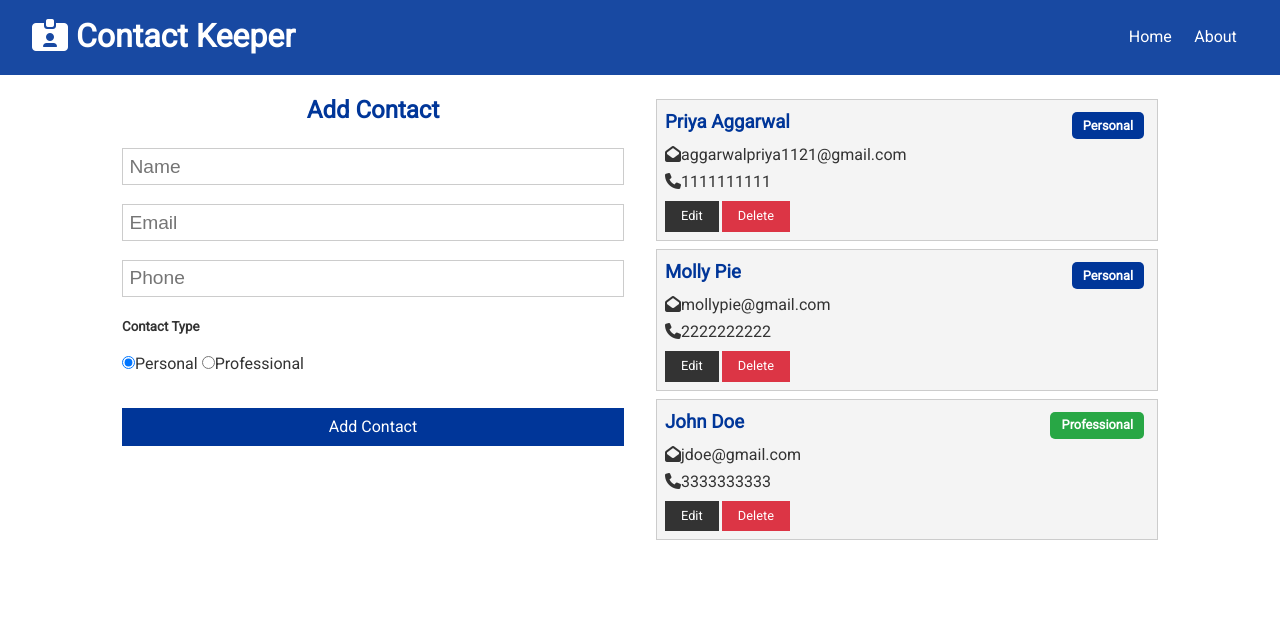
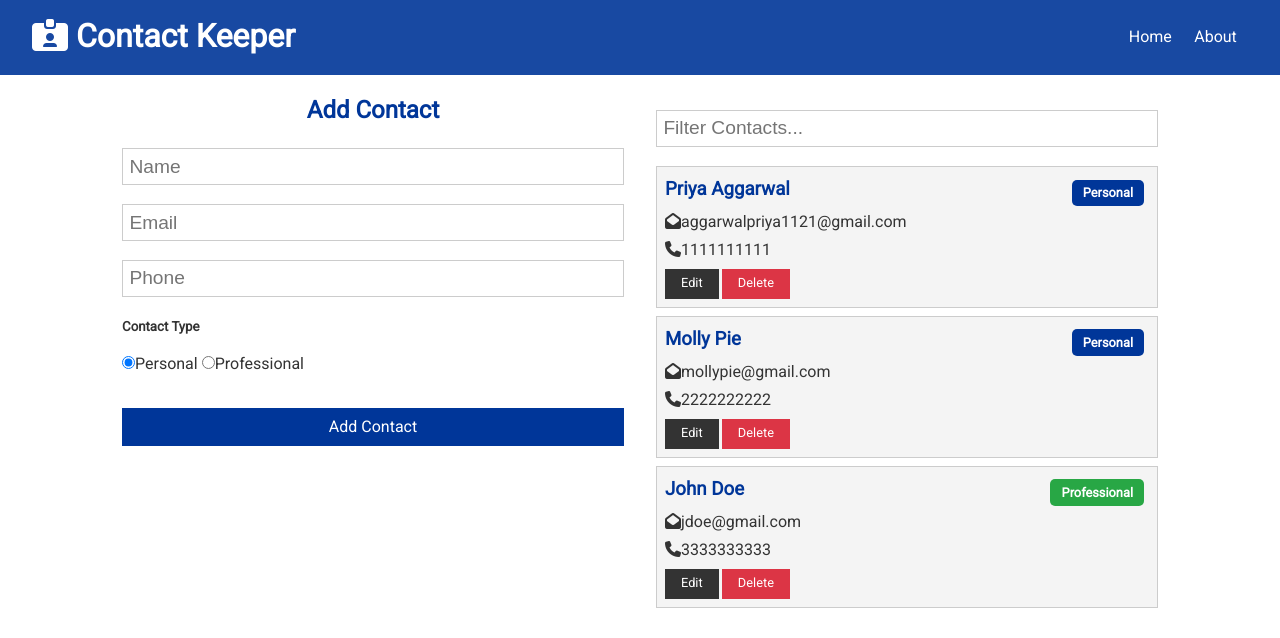
Before and after one commit to Priya2123/Contact-Keeper, a React (Create React App) app in the folder client/: page / in a window 1280 px wide. Shown: the top 638 px of the page. Built offline with nearby package versions, Linux system fonts and the light colour scheme.

Commit message:
filter contact ui

```diff
--- /dev/null
+++ b/client/src/components/contacts/FilterContacts.js
@@ -0,0 +1,35 @@
+import React, { useContext, useRef, useEffect } from "react";
+import ContactContext from "../../context/contact/ContactContext";
+
+const FilterContacts = () => {
+  const contactContext = useContext(ContactContext);
+  const { filterContacts, clearFilter, filtered } = contactContext;
+  const text = useRef("");
+
+  useEffect(() => {
+    if (filtered === null) {
+      text.current.value = "";
+    }
+  });
+
+  const onChange = (e) => {
+    if (text.current.value !== "") {
+      filterContacts(e.target.value);
+    } else {
+      clearFilter();
+    }
+  };
+
+  return (
+    <form>
+      <input
+        ref={text}
+        type="text"
+        placeholder="Filter Contacts..."
+        onChange={onChange}
+      />
+    </form>
+  );
+};
+
+export default FilterContacts;
--- a/client/src/components/pages/Home.js
+++ b/client/src/components/pages/Home.js
@@ -1,6 +1,7 @@
 import React from "react";
 import Contact from "../contacts/Contact";
 import ContactForm from "../contacts/ContactForm";
+import FilterContacts from "../contacts/FilterContacts";
 
 const Home = () => {
   return (
@@ -9,6 +10,7 @@
         <ContactForm />
       </div>
       <div>
+        <FilterContacts />
         <Contact />
       </div>
     </div>
--- a/client/src/context/contact/ContactState.js
+++ b/client/src/context/contact/ContactState.js
@@ -88,11 +88,14 @@
       value={{
         contacts: state.contacts,
         current: state.current,
+        filtered: state.filtered,
         addContact,
         deleteContact,
         setCurrent,
         clearCurrent,
         updateContact,
+        filterContacts,
+        clearFilter,
       }}
     >
       {props.children}
```
